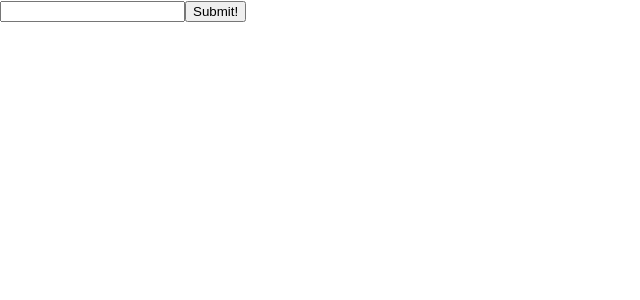
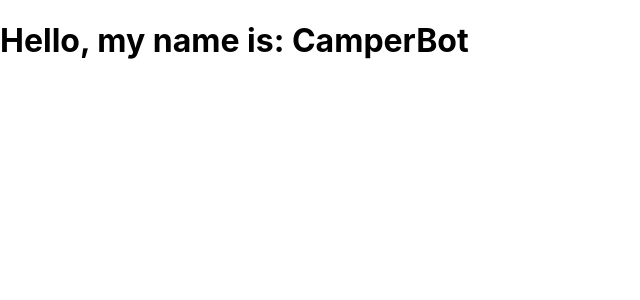
Before and after one commit to jay3272/FreeCodeCamp, a React (Create React App) app in the folder Front End Development/React/myreact/: page / in a window 1280 px wide. Shown: the top 300 px of the page, without its empty margins (0-640 px from the left). Built offline with nearby package versions, Linux system fonts and the light colour scheme.

Commit message:
將 State 作爲 Props 傳遞給子組件

```diff
--- a/Front End Development/React/myreact/src/Fcc.js
+++ b/Front End Development/React/myreact/src/Fcc.js
@@ -1,49 +1,39 @@
 import React from 'react';
 import PropTypes from 'prop-types';
 
-class MyForm extends React.Component {
+class MyApp extends React.Component {
   constructor(props) {
     super(props);
     this.state = {
-      input: '',
-      submit: ''
+      name: 'CamperBot'
     };
-    this.handleChange = this.handleChange.bind(this);
-    this.handleSubmit = this.handleSubmit.bind(this);
-  }
-
-  handleChange(event){
-    this.setState({
-      input: event.target.value
-    })
-  }
-
-  handleSubmit(event){
-    event.preventDefault()
-    this.setState({
-      submit: this.state.input
-    })
   }
 
   render() {
     return (
       <div>
-        <form onSubmit={this.handleSubmit}>
-          <input
-          value={this.state.input}
-          onChange={this.handleChange} />
-          <button type='submit'>Submit!</button>
-        </form>
-        <h1>{this.state.submit}</h1>
+        <Navbar name = {this.state.name}/>
       </div>
     );
   }
 };
 
+class Navbar extends React.Component{
+  constructor(props){
+    super(props)
+  }
+render() {
+  return(
+    <div>
+      <h1>Hello, my name is: {this.props.name}</h1>
+    </div>
+  )
+}}
+
 function Fcc() {
   return (
     <div>
-      <MyForm />
+      <MyApp />
     </div>
   );
 }
```
